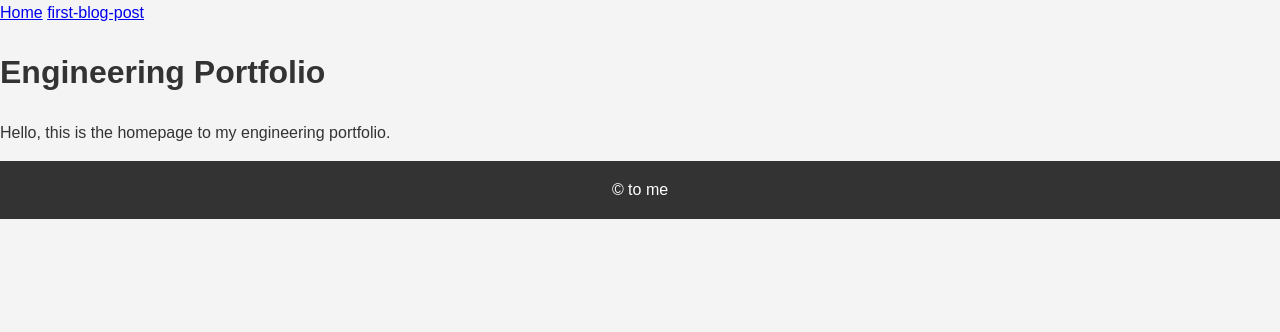
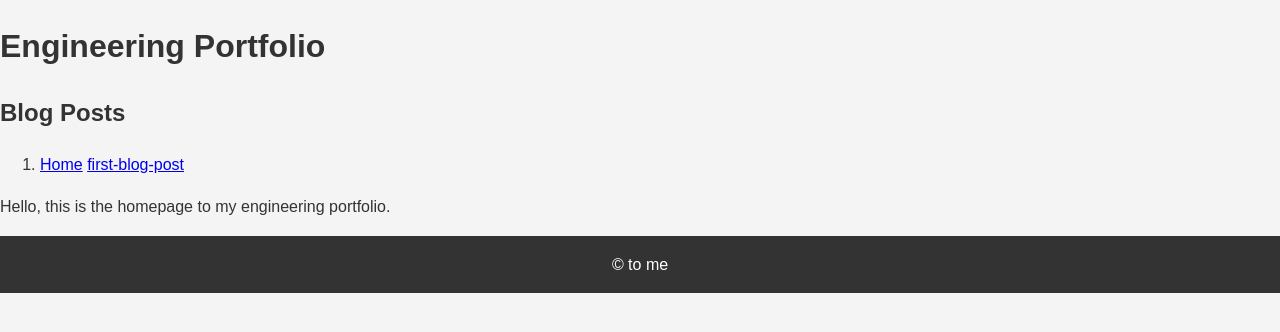
Before and after one commit to heonjik/heonjik.github.io, a Jekyll site: the page built from index.md, in a window 1280 px wide. Shown: the top 332 px of the page. Built offline with Jekyll 4.4.1, drawn with Linux system fonts in a browser that asks for light colours.

Commit message:
Edited the default layout and deleted the post layout.

```diff
--- a/_layouts/default.html
+++ b/_layouts/default.html
@@ -6,11 +6,14 @@
     <link rel="stylesheet" href="/css/style.css">
 </head>
 <body>
-    <nav>
-        <a href="/">Home</a>
-        <a href="/2024/08/09/first-blog-post">first-blog-post</a>
-    </nav>
     <h1>{{ page.title }}</h1>
+    <h2>Blog Posts</h2>
+        <ol>
+            <li>
+                <a href="/">Home</a>
+                <a href="/2024/08/09/first-blog-post">first-blog-post</a>
+            </li>
+        </ol>
     <section>
         {{ content }}
     </section>
```
Also changed, not shown: _posts/2024-08-09-first-blog-post.md (+1 -4 lines).
